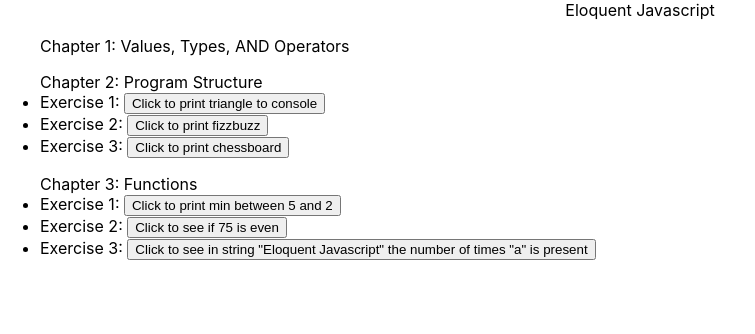
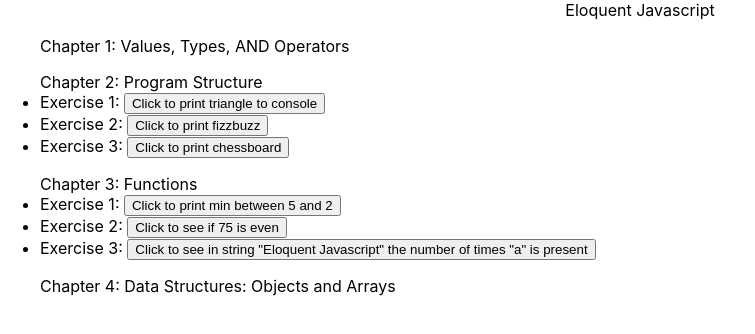
Before and after one commit to tomoiagahoratiu/Eloquent-JS, a React (Create React App) app: page / in a window 1280 px wide. Shown: the top 334 px of the page, without its empty margins (0-755 px from the left). Built offline with nearby package versions, Linux system fonts and the light colour scheme.

Commit message:
Initial commit

```diff
--- a/src/App.js
+++ b/src/App.js
@@ -37,6 +37,8 @@ function App() {
       <button onClick={() => countString("Eloquent Javascript")}>Click to see in string "Eloquent Javascript" the number of times "a" is present</button>
       </li>
     </ul>
+    <ul>Chapter 4: Data Structures: Objects and Arrays
+    </ul>
     </>
   );
 }
```
Also changed, not shown: 1 other file (tests, documents, lock files or other folders).
